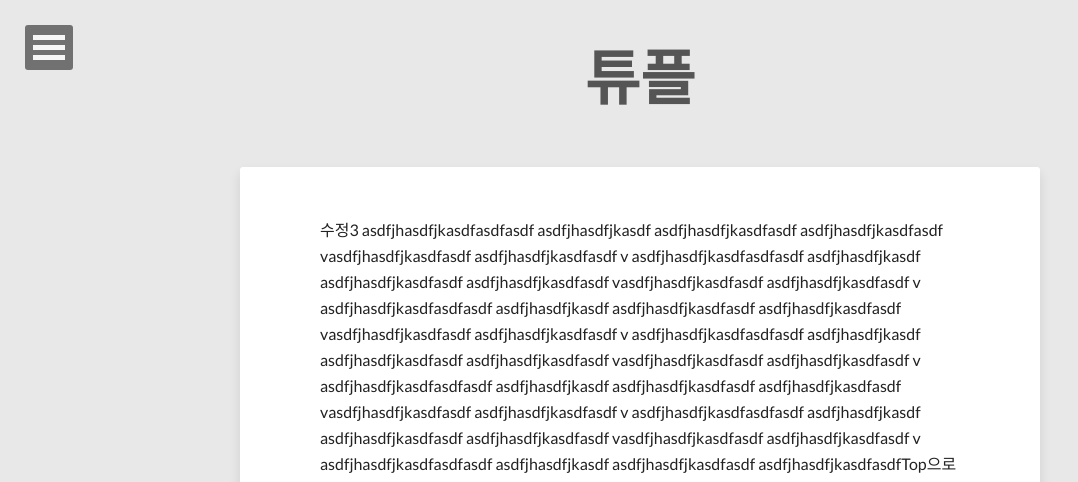
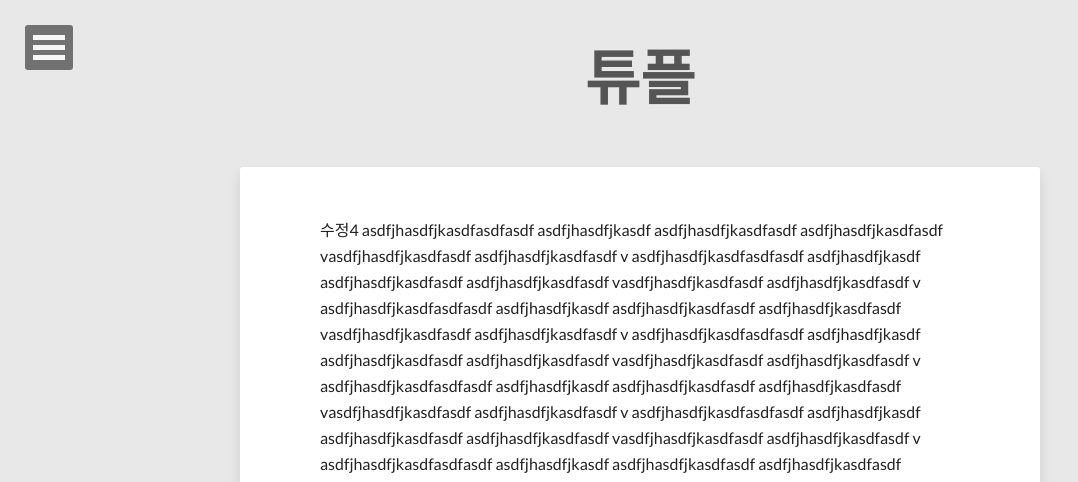
Before and after one commit to geoncheollee/geonblog, a Jekyll site: the page built from lecture_6.html, in a window 1280 px wide and 1400 px high. Shown: the top 482 px of the window, without its empty margins (0-1078 px from the left). Built offline with Jekyll 4.4.1, drawn with Linux system fonts in a browser that asks for light colours; nearby versions of some CDN libraries; some of the changed text lies outside the part shown; grey boxes are pictures that could not be loaded.

Commit message:
Update lecture_6.html

```diff
--- a/lecture_6.html
+++ b/lecture_6.html
@@ -5,7 +5,7 @@
 description: "튜플 문법 소개 및 예제"
 ---
 
-수정3
+수정4
 
 
 <html>
@@ -91,11 +91,14 @@
 asdfjhasdfjkasdfasdfasdf
 asdfjhasdfjkasdf
 asdfjhasdfjkasdfasdf
-asdfjhasdfjkasdfasdf<span onclick="go_top();">Top으로</span>
+asdfjhasdfjkasdfasdf
 vasdfjhasdfjkasdfasdf
 asdfjhasdfjkasdfasdf
 v
 asdfjhasdfjkasdfasdfasdf
+
+<span class="go_top"><img src="http://cfs.tistory.com/custom/blog/93/930056/skin/images/go_top.gif?=757145535" alt="맨위로 이동"></span>
+
 asdfjhasdfjkasdf
 asdfjhasdfjkasdfasdf
 asdfjhasdfjkasdfasdf
```
